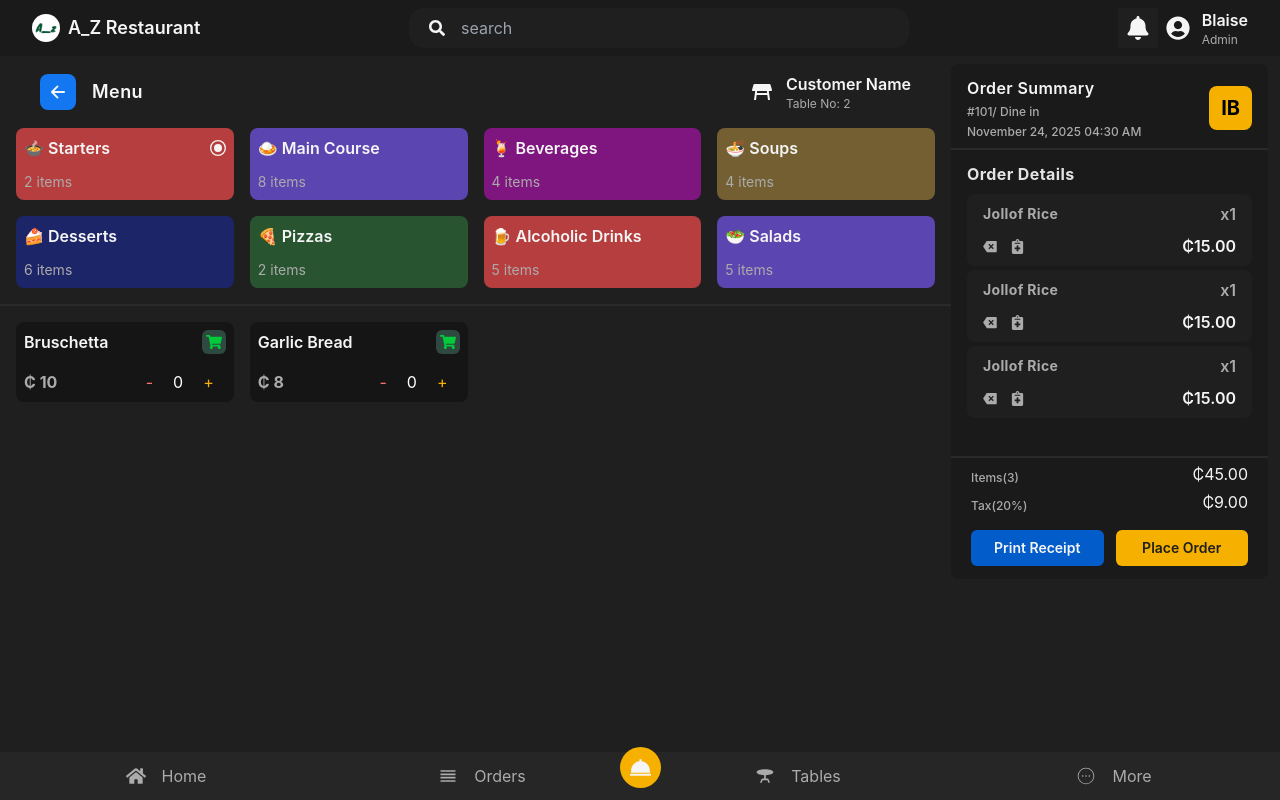
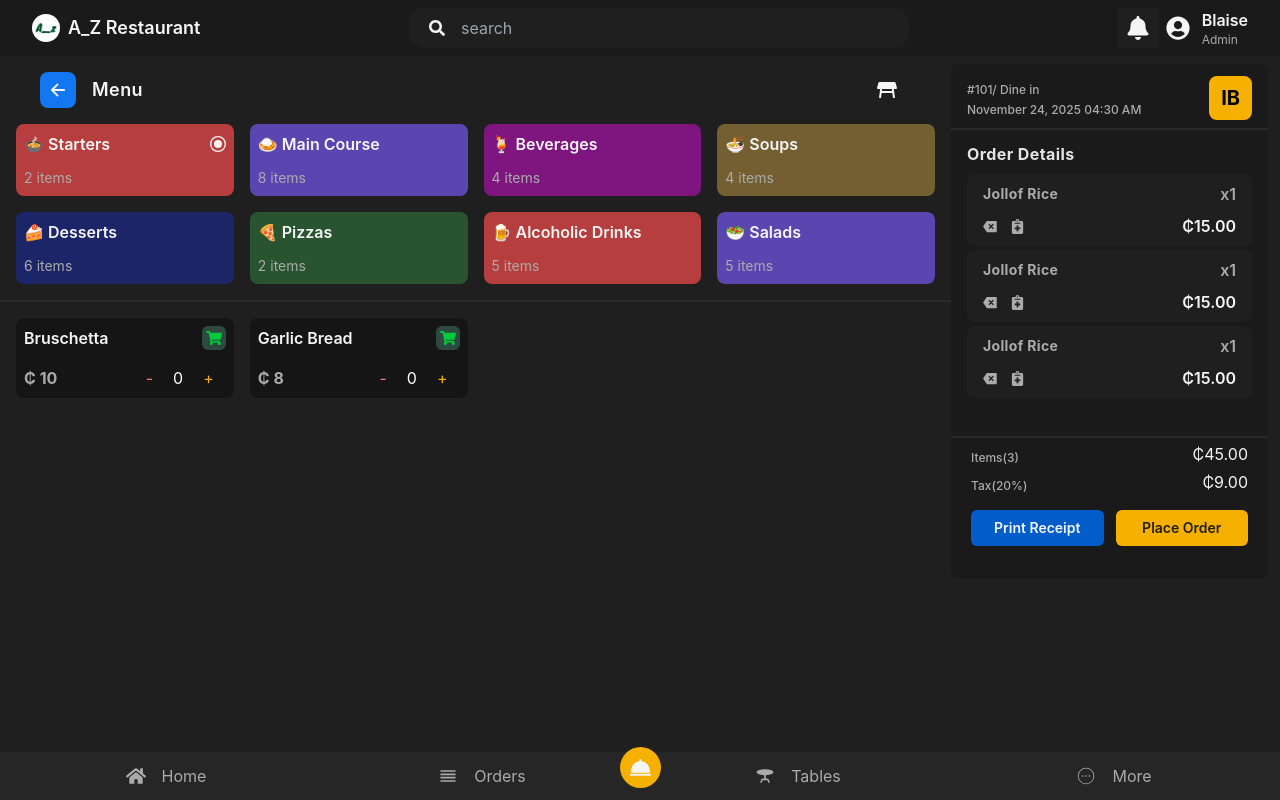
Before and after one commit to Blaise202/Restaurant-POS-React-Frontend, a React (Vite) app: page /menu in a window 1280 px wide. Built offline with nearby package versions, Linux system fonts and the light colour scheme.

Commit message:
Accessing data from reudx store

```diff
--- a/src/components/menu/CustomerInfo.jsx
+++ b/src/components/menu/CustomerInfo.jsx
@@ -1,11 +1,14 @@
 import React from "react";
+import { useSelector } from "react-redux";
 
 const CustomerInfo = () => {
+  const customerData = useSelector((state) => state.customer);
+
   return (
     <div className="flex items-center justify-between px-4 py-1">
       <div className="flex flex-col items-start">
         <h2 className="text-md text-[#f5f5f5] font-semibold tracking-wide">
-          Order Summary
+          {customerData.customerName}
         </h2>
         <p className="text-xs text-[#ababab] font-medium mt-1">#101/ Dine in</p>
         <p className="text-xs text-[#ababab] font-medium mt-1">
--- a/src/pages/Menu.jsx
+++ b/src/pages/Menu.jsx
@@ -6,8 +6,11 @@ import MenuContainer from "../components/menu/MenuContainer";
 import CustomerInfo from "../components/menu/CustomerInfo";
 import CartItems from "../components/menu/CartItems";
 import Bill from "../components/menu/Bill";
+import { useSelector } from "react-redux";
 
 const Menu = () => {
+  const customerData = useSelector((state) => state.customer);
+
   return (
     <section className="bg-[#1f1f1f] flex h-[calc(100vh-6.5rem)] no-scrollbar">
       <div className="flex-[3]">
@@ -22,9 +25,9 @@ const Menu = () => {
             <MdTableRestaurant className="text-[#f5f5f5] text-2xl" />
             <div className="flex flex-col items-start">
               <h2 className="text-md text-[#f5f5f5] font-semibold ">
-                Customer Name
+                {customerData.customerName}
               </h2>
-              <p className="text-xs text-[#ababab]">Table No: 2</p>
+              <p className="text-xs text-[#ababab]">{customerData.tableNo}</p>
             </div>
           </div>
         </div>
```
